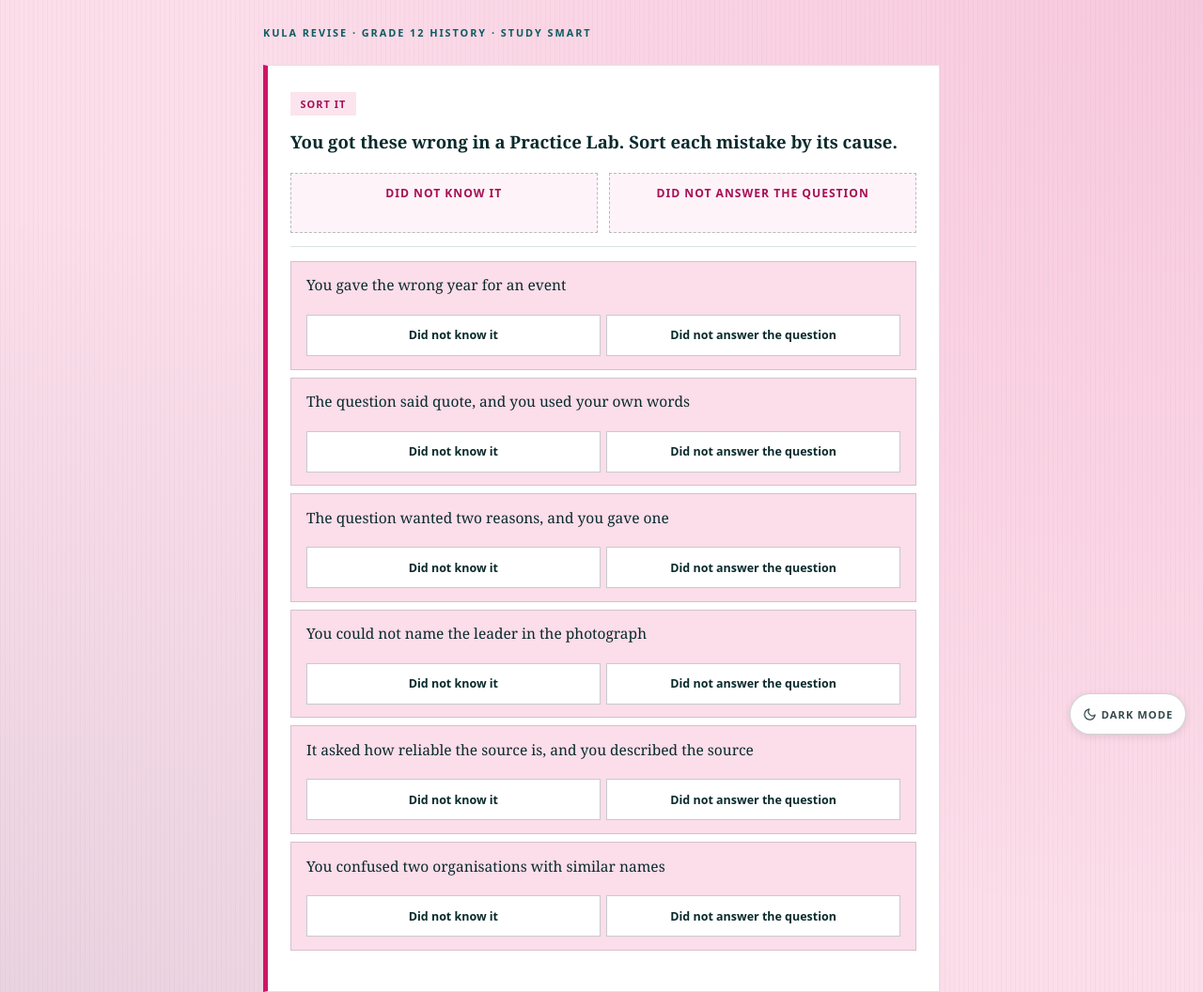
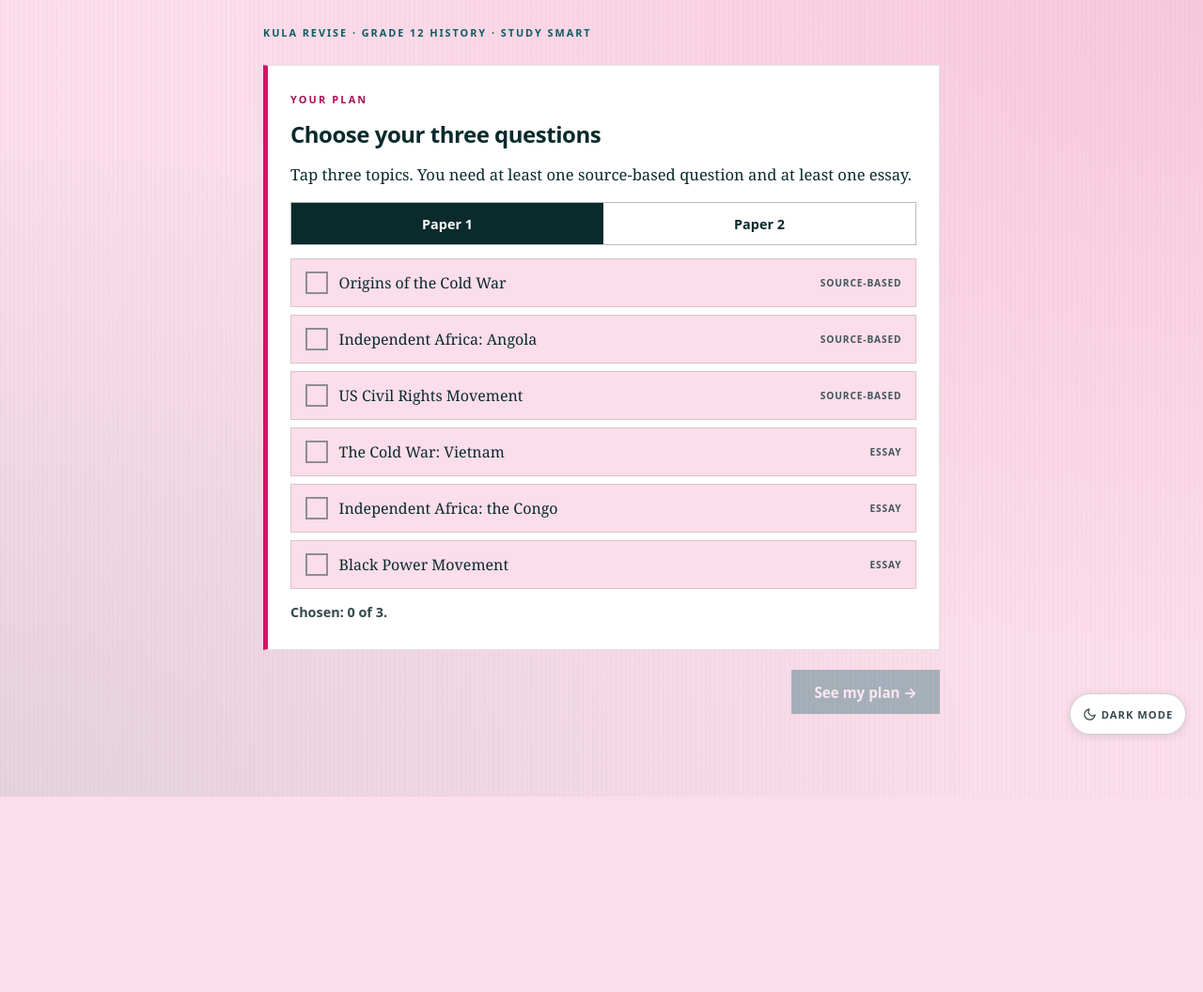
Before and after one commit to kula-revise/studysmartsortmistakes, a plain HTML site: page index.html in a window 1280 px wide. Shown: the top 1056 px of the page at 94% size. After the commit the page ends 848 px from the top, so only its background shows below. Drawn offline with Linux system fonts and the light colour scheme.

Commit message:
Add files via upload

```diff
--- a/index.html
+++ b/index.html
@@ -3,7 +3,7 @@
 <head>
 <meta charset="UTF-8">
 <meta name="viewport" content="width=device-width, initial-scale=1.0">
-<title>Sort Your Mistakes | Study Smart | Kula Revise</title>
+<title>Plan Builder | Study Smart | Kula Revise</title>
 <style>
   /* Kula Revise identity: pink ground, deep teal ink.
      Accent one (pink): navigation, progress, option letters, the hook marker, time taken in.
@@ -335,23 +335,63 @@
 </div>
 
 <script>
+const PAPERS = [
+  {
+    "name": "Paper 1",
+    "topics": [
+      { "t": "Origins of the Cold War", "k": "source" },
+      { "t": "Independent Africa: Angola", "k": "source" },
+      { "t": "US Civil Rights Movement", "k": "source" },
+      { "t": "The Cold War: Vietnam", "k": "essay" },
+      { "t": "Independent Africa: the Congo", "k": "essay" },
+      { "t": "Black Power Movement", "k": "essay" }
+    ]
+  },
+  {
+    "name": "Paper 2",
+    "topics": [
+      { "t": "Crisis of Apartheid in the 1980s", "k": "source" },
+      { "t": "The TRC", "k": "source" },
+      { "t": "Globalisation", "k": "source" },
+      { "t": "Black Consciousness", "k": "essay" },
+      { "t": "The Coming of Democracy", "k": "essay" },
+      { "t": "The End of the Cold War", "k": "essay" }
+    ]
+  }
+];
+const CLOSE = {
+  "eyebrow": "Kula Revise · Study Smart",
+  "title": "Your Plan",
+  "intro": "Write this plan down, or take a screenshot. Keep it where you study.",
+  "routes": {
+    "source": {
+      "steps": ["Study Lab", "Practice Lab"],
+      "how": "Do the Study Lab in order. Then do the Practice Lab with your notes closed, and sort every mistake by its cause."
+    },
+    "essay": {
+      "steps": ["Study Lab", "Essay Lab"],
+      "how": "Do the Study Lab in order. Then write the essay in the Essay Lab, read the feedback, and write it again."
+    }
+  },
+  "after": "Then build a plan for the other paper in the same way.",
+  "change": "Change my plan",
+  "finish": "Continue"
+};
 const FLOW = [
   {
-    "type": "sort",
-    "chip": "Sort it",
-    "q": "You got these wrong in a Practice Lab. Sort each mistake by its cause.",
-    "cols": ["Did not know it", "Did not answer the question"],
-    "items": [
-      "You gave the wrong year for an event",
-      "The question said quote, and you used your own words",
-      "The question wanted two reasons, and you gave one",
-      "You could not name the leader in the photograph",
-      "It asked how reliable the source is, and you described the source",
-      "You confused two organisations with similar names"
-    ],
-    "answer": [0, 1, 1, 0, 1, 0],
-    "explanation": "The wrong year, the leader and the two organisations are facts you did not know. Go back to the Study Lab lesson for those. In the other three, you knew enough but did not do what the question asked. For those, read the question word and the marks before you answer.",
-    "next": "Continue"
+    "type": "pick",
+    "tag": "Your plan",
+    "heading": "Choose your three questions",
+    "prompt": "Tap three topics. You need at least one source-based question and at least one essay.",
+    "kinds": { "source": "Source-based", "essay": "Essay" },
+    "msg": {
+      "count": "Chosen: {n} of 3.",
+      "noEssay": "You have three source-based questions. Swap one for an essay.",
+      "noSource": "You have three essays. Swap one for a source-based question.",
+      "ok": "That works: {s} source-based and {e} essay.",
+      "full": "You already have three. Tap one of them to take it out."
+    },
+    "next": "See my plan"
   }
 ];
 
```
